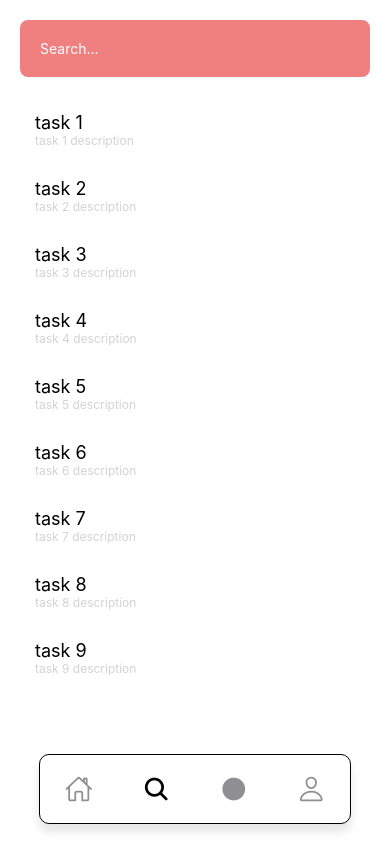
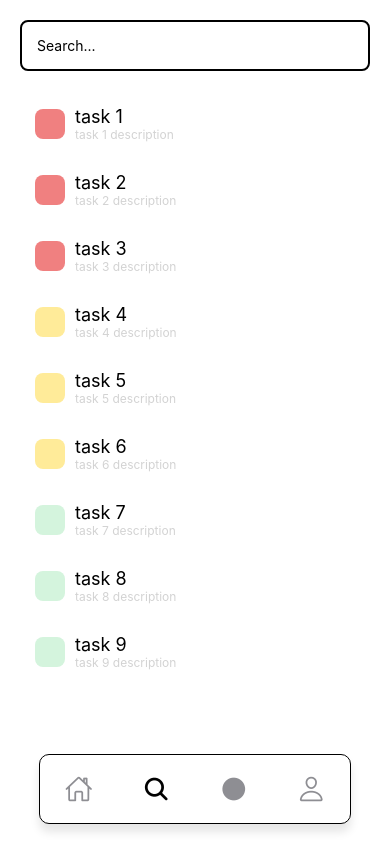
Before and after one commit to NishantGada/tomorrow-frontend, a React Native app: screen /Search in a window 390 px wide. Built offline with nearby package versions, Linux system fonts and the light colour scheme.

Commit message:
refactor: removes redudant code by using style constants and updates UI for Search

```diff
--- a/src/pages/Home/Home.jsx
+++ b/src/pages/Home/Home.jsx
@@ -3,6 +3,7 @@ import React, { useState } from 'react';
 
 import Date from './Date'
 import TaskCard from './TaskCard'
+import { StyleConstants } from '../../utils/StyleConstants';
 
 export default function Home({ navigation }) {
 	const [tasks, setTasks] = useState([
@@ -62,22 +63,6 @@ export default function Home({ navigation }) {
 		},
 	])
 
-	const red = {
-		heading: "High Priority",
-		headerColor: { backgroundColor: "#F08080" },
-		contentColor: { backgroundColor: "rgba(255, 105, 97, 0.3)" }
-	}
-	const yellow = {
-		heading: "Medium Priority",
-		headerColor: { backgroundColor: "#ffeb99" },
-		contentColor: { backgroundColor: "rgba(255, 235, 153, 0.5)" }
-	}
-	const green = {
-		heading: "Low Priority",
-		headerColor: { backgroundColor: "#d4f4dd" },
-		contentColor: { backgroundColor: "rgba(212, 244, 221, 0.5)" }
-	}
-
 	return (
 		<SafeAreaView style={{ flex: 1, backgroundColor: "white", }}>
 			<ScrollView style={styles.container} contentContainerStyle={styles.scrollViewStyle} showsVerticalScrollIndicator={false}>
@@ -89,9 +74,9 @@ export default function Home({ navigation }) {
 					<Date />
 				</View>
 
-				<TaskCard category={red} tasks={tasks.filter(task => task.priority === "high")} setTasks={setTasks} />
-				<TaskCard category={yellow} tasks={tasks.filter(task => task.priority === "medium")} setTasks={setTasks} />
-				<TaskCard category={green} tasks={tasks.filter(task => task.priority === "low")} setTasks={setTasks} />
+				<TaskCard category={StyleConstants["high"]} tasks={tasks.filter(task => task.priority === "high")} setTasks={setTasks} />
+				<TaskCard category={StyleConstants["medium"]} tasks={tasks.filter(task => task.priority === "medium")} setTasks={setTasks} />
+				<TaskCard category={StyleConstants["low"]} tasks={tasks.filter(task => task.priority === "low")} setTasks={setTasks} />
 			</ScrollView>
 		</SafeAreaView>
 	)
--- a/src/pages/Search/Search.jsx
+++ b/src/pages/Search/Search.jsx
@@ -1,6 +1,7 @@
 import { View, Text, SafeAreaView, StyleSheet, TextInput, ScrollView, FlatList } from 'react-native'
 import React, { useState } from 'react'
 import TaskCard from '../Home/TaskCard';
+import { StyleConstants } from '../../utils/StyleConstants';
 
 export default function Search() {
 	const [searchQuery, setSearchQuery] = useState('');
@@ -56,13 +57,68 @@ export default function Search() {
 		},
 	])
 
-	const allTasks = [...redTasks, ...yellowTasks, ...greenTasks];
-	console.log({ allTasks });
+	const [tasks, setTasks] = useState([
+		{
+			"id": 1,
+			"title": "task 1",
+			"description": "task 1 description",
+			"priority": "high"
+		},
+		{
+			"id": 2,
+			"title": "task 2",
+			"description": "task 2 description",
+			"priority": "high"
+		},
+		{
+			"id": 3,
+			"title": "task 3",
+			"description": "task 3 description",
+			"priority": "high"
+		},
+		{
+			"id": 4,
+			"title": "task 4",
+			"description": "task 4 description",
+			"priority": "medium"
+		},
+		{
+			"id": 5,
+			"title": "task 5",
+			"description": "task 5 description",
+			"priority": "medium"
+		},
+		{
+			"id": 6,
+			"title": "task 6",
+			"description": "task 6 description",
+			"priority": "medium"
+		},
+		{
+			"id": 7,
+			"title": "task 7",
+			"description": "task 7 description",
+			"priority": "low"
+		},
+		{
+			"id": 8,
+			"title": "task 8",
+			"description": "task 8 description",
+			"priority": "low"
+		},
+		{
+			"id": 9,
+			"title": "task 9",
+			"description": "task 9 description",
+			"priority": "low"
+		},
+	])
 
-	const filteredCategories = allTasks.filter((item) =>
+	const filteredTasks = tasks.filter((item) =>
 		item.title.toLowerCase().includes(searchQuery.toLowerCase()) ||
 		item.description.toLowerCase().includes(searchQuery.toLowerCase())
 	);
+	console.log({ filteredTasks });
 
 	return (
 		<SafeAreaView style={styles.safeArea}>
@@ -70,16 +126,19 @@ export default function Search() {
 				<TextInput
 					style={styles.search}
 					placeholder="Search..."
-					placeholderTextColor="white"
+					placeholderTextColor="black"
 					value={searchQuery}
 					onChangeText={setSearchQuery}
 				/>
 
 				<ScrollView style={{ marginVertical: 20 }}>
-					{filteredCategories.map((category, index) => (
-						<View key={index} style={{ padding: 15 }}>
-							<Text style={{ fontSize: 18 }}>{category.title}</Text>
-							<Text style={{ fontSize: 12, color: "lightgray" }}>{category.description}</Text>
+					{filteredTasks.map((task, index) => (
+						<View key={index} style={styles.taskDisplayView}>
+							<View style={[styles.colorBox, StyleConstants[task.priority].headerColor]}></View>
+							<View>
+								<Text style={{ fontSize: 18 }}>{task.title}</Text>
+								<Text style={{ fontSize: 12, color: "lightgray" }}>{task.description}</Text>
+							</View>
 						</View>
 					))}
 				</ScrollView>
@@ -100,8 +159,27 @@ const styles = StyleSheet.create({
 	},
 
 	search: {
+		backgroundColor: "white",
+		padding: 15,
+
+		borderWidth: 2,
+		borderColor: "black",
 		borderRadius: 8,
-		backgroundColor: "#F08080",
-		padding: 20,
+	},
+
+	taskDisplayView: {
+		padding: 15,
+
+		display: "flex",
+		flexDirection: "row",
+		alignItems: "center",
+		columnGap: 10,
+	},
+
+	colorBox: {
+		borderRadius: 8,
+
+		width: 30,
+		height: 30
 	}
 })
--- /dev/null
+++ b/src/utils/StyleConstants.js
@@ -0,0 +1,17 @@
+export const StyleConstants = {
+    high: {
+        heading: "High Priority",
+        headerColor: { backgroundColor: "#f08080" },
+        contentColor: { backgroundColor: "rgba(255, 105, 97, 0.3)" }
+    },
+    medium: {
+        heading: "Medium Priority",
+        headerColor: { backgroundColor: "#ffeb99" },
+        contentColor: { backgroundColor: "rgba(255, 235, 153, 0.5)" }
+    },
+    low: {
+        heading: "Low Priority",
+		headerColor: { backgroundColor: "#d4f4dd" },
+		contentColor: { backgroundColor: "rgba(212, 244, 221, 0.5)" }
+    }
+}
```
